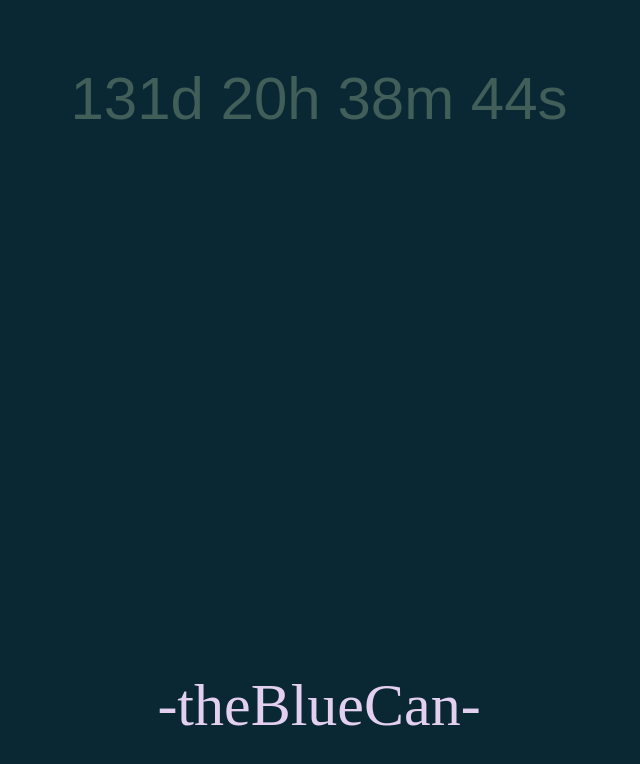
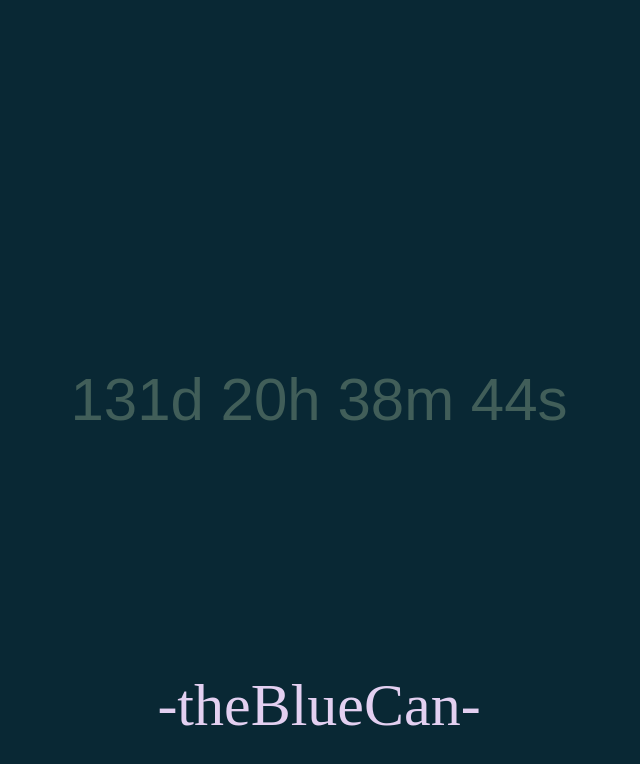
Before and after one commit to theBLUECAN/theBLUECAN.github.io, a plain HTML site: page index.html in a window 1280 px wide. Shown: the whole page, without its empty margins (321-961 px from the left). Drawn offline with Linux system fonts and the light colour scheme; a web font is replaced by a local one.

Commit message:
Update index.html

```diff
--- a/index.html
+++ b/index.html
@@ -14,7 +14,7 @@
  <body>
 
   <div class ="noselect">
-   <div class = "countDOWN">
+   <div class = "centerText">
    <h1>
 
   <p id="demo"></p>
```
